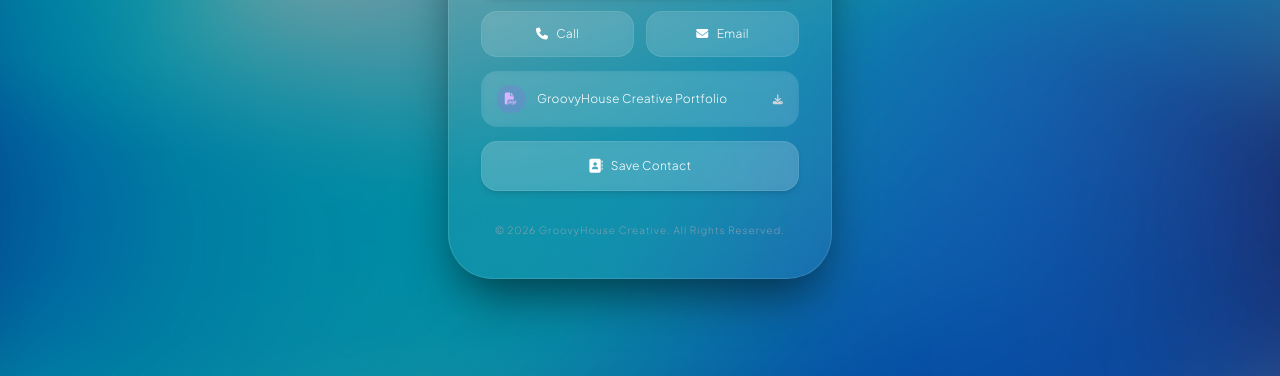
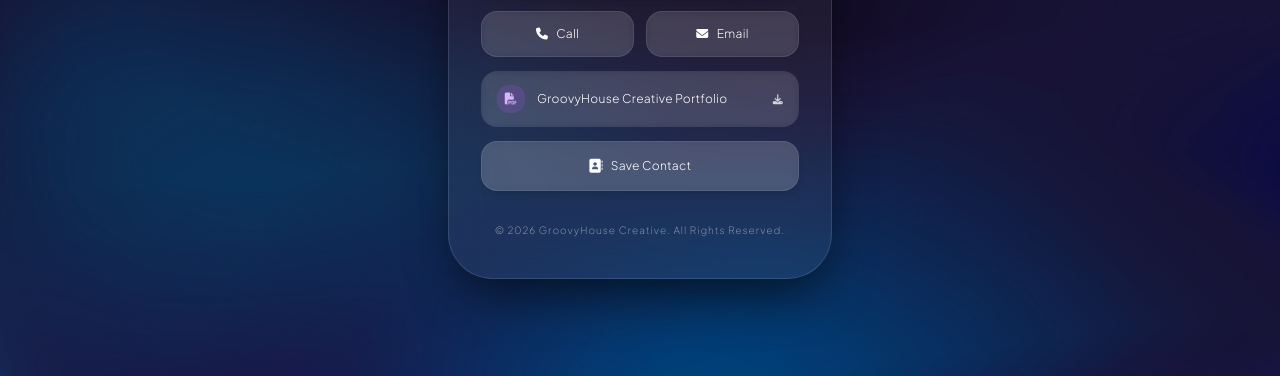
Before and after one commit to sinwanchu2/GroovyHouse-Creative-NameCard, a plain HTML site: page index.html in a window 1280 px wide. Shown: the part 424-800 px from the top of the page. Drawn offline with nearby package versions, Linux system fonts and the light colour scheme.

Commit message:
Update index.html

```diff
--- a/index.html
+++ b/index.html
@@ -70,7 +70,7 @@
 
     <!-- 背景容器：對應你上載嘅 background.png -->
     <div class="bg-image-container">
-        <img src="background.png" alt="Background Image">
+        <img src="new_background.png" alt="Background Image">
         <div class="bg-overlay"></div>
     </div>
 
```
